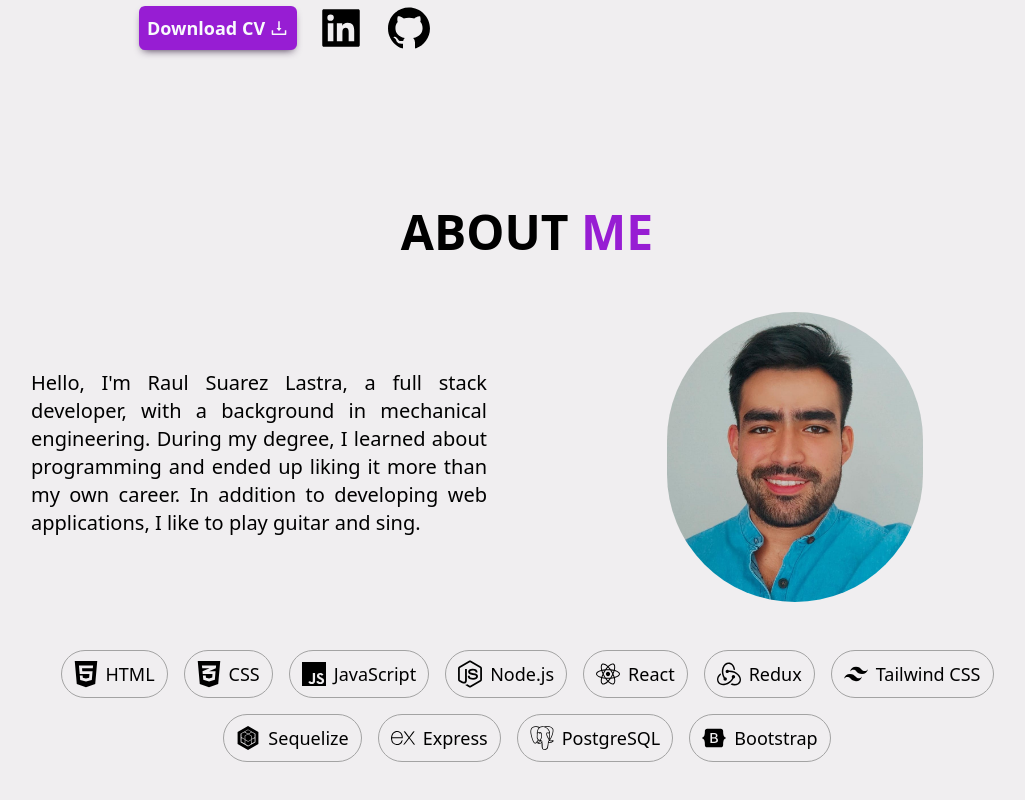
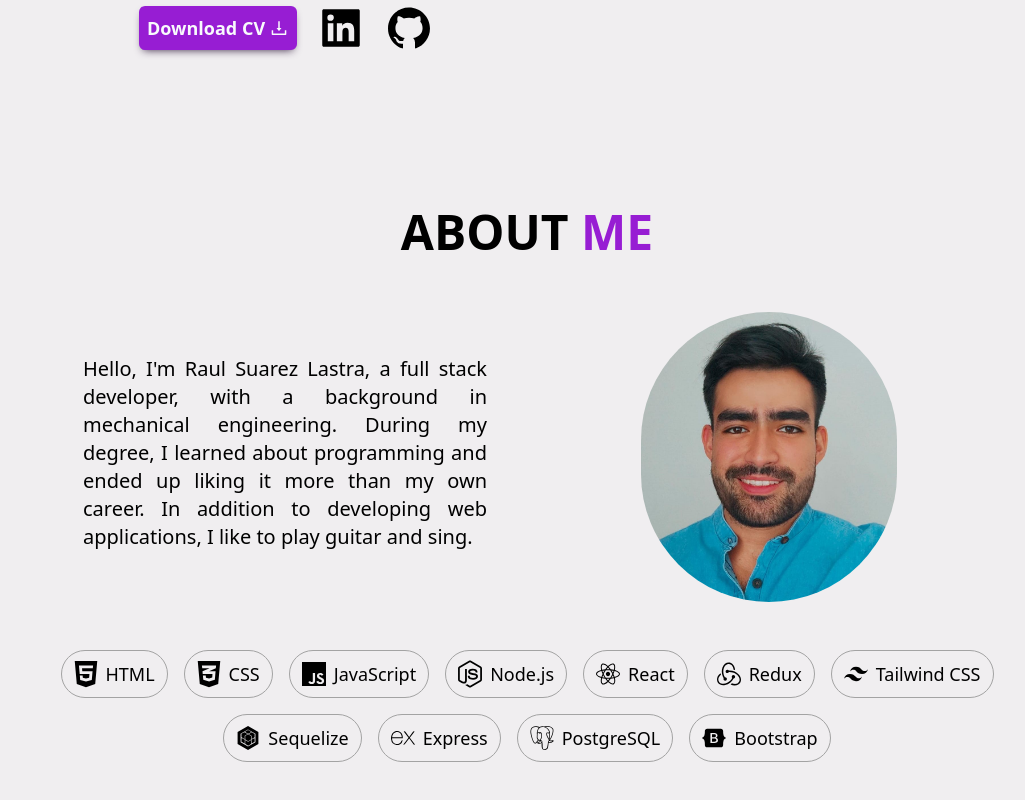
Before and after one commit to RSuarezLastra/Portfolio, a React (Vite) app: page / in a window 1280 px wide. Shown: the part 480-1280 px from the top of the page, without its empty margins (113-1138 px from the left). Built offline with nearby package versions, Linux system fonts and the light colour scheme.

Commit message:
ajustando margin about

```diff
--- a/src/components/Intro.jsx
+++ b/src/components/Intro.jsx
@@ -7,7 +7,7 @@ const Intro = () => {
         <section id='about' className=' min-h-[26rem] sm:min-h-[42rem] scroll-mt-24'>
             <h2 className="text-center  text-3xl sm:text-5xl font-semibold  dark:text-slate-100">
                 ABOUT <span className='text-seance-700'>ME</span></h2>
-            <div className="grid grid-cols-1 md:grid-cols-2 gap-0 md:gap-8   py-4 w-full md:w-5/6 mx-auto mb-8">
+            <div className="grid grid-cols-1 md:grid-cols-2 gap-0 md:gap-8   py-4 w-full md:w-3/4 mx-auto mb-8">
                 <div className="flex flex-col justify-center md:px-4 lg:px-6">
                     <p className='sm:text-xl mt-4 md:mt-8 text-justify dark:text-slate-200'>Hello, I'm Raul Suarez Lastra, a full stack developer, with a background in mechanical engineering. During my degree, I learned about programming and ended up liking it more than my own career.
                         In addition to developing web applications, I like to play guitar and sing.</p>
```
